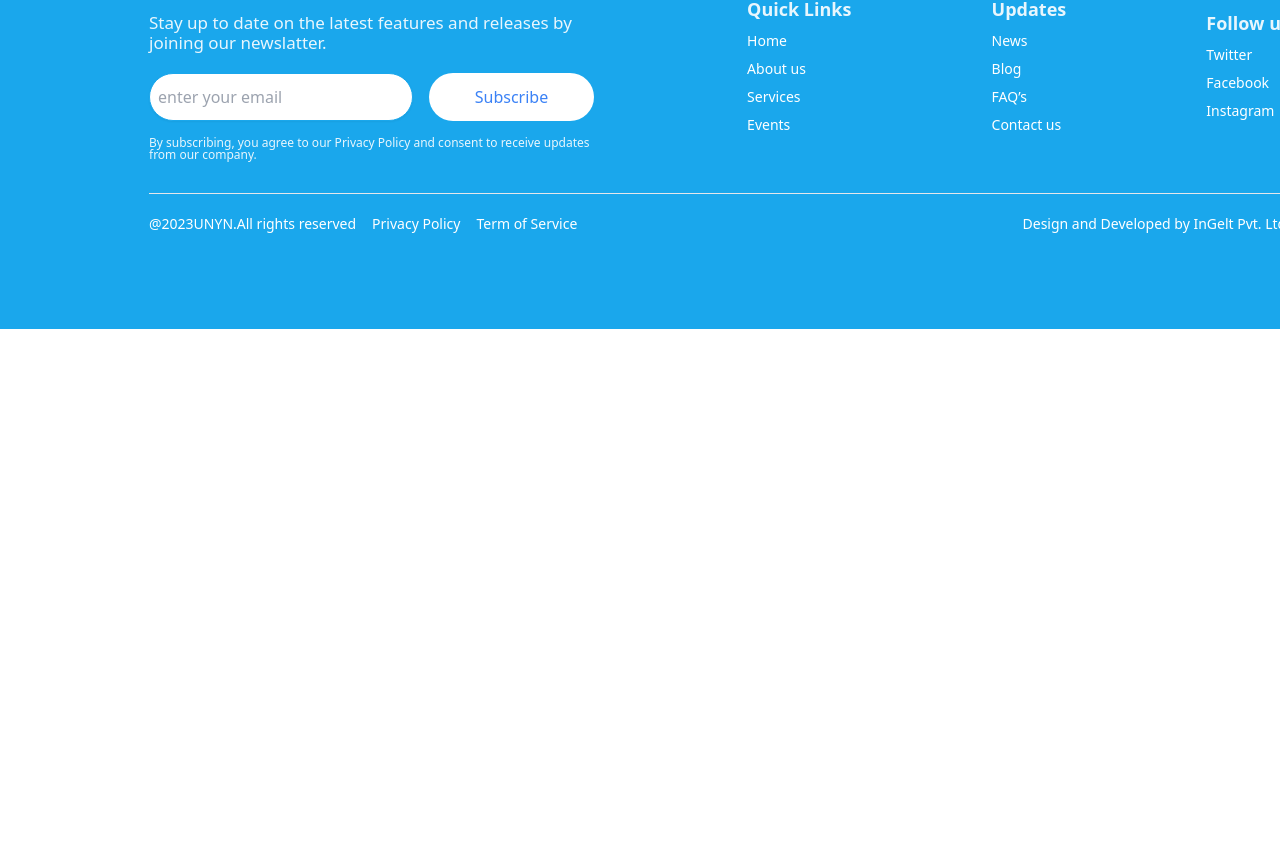
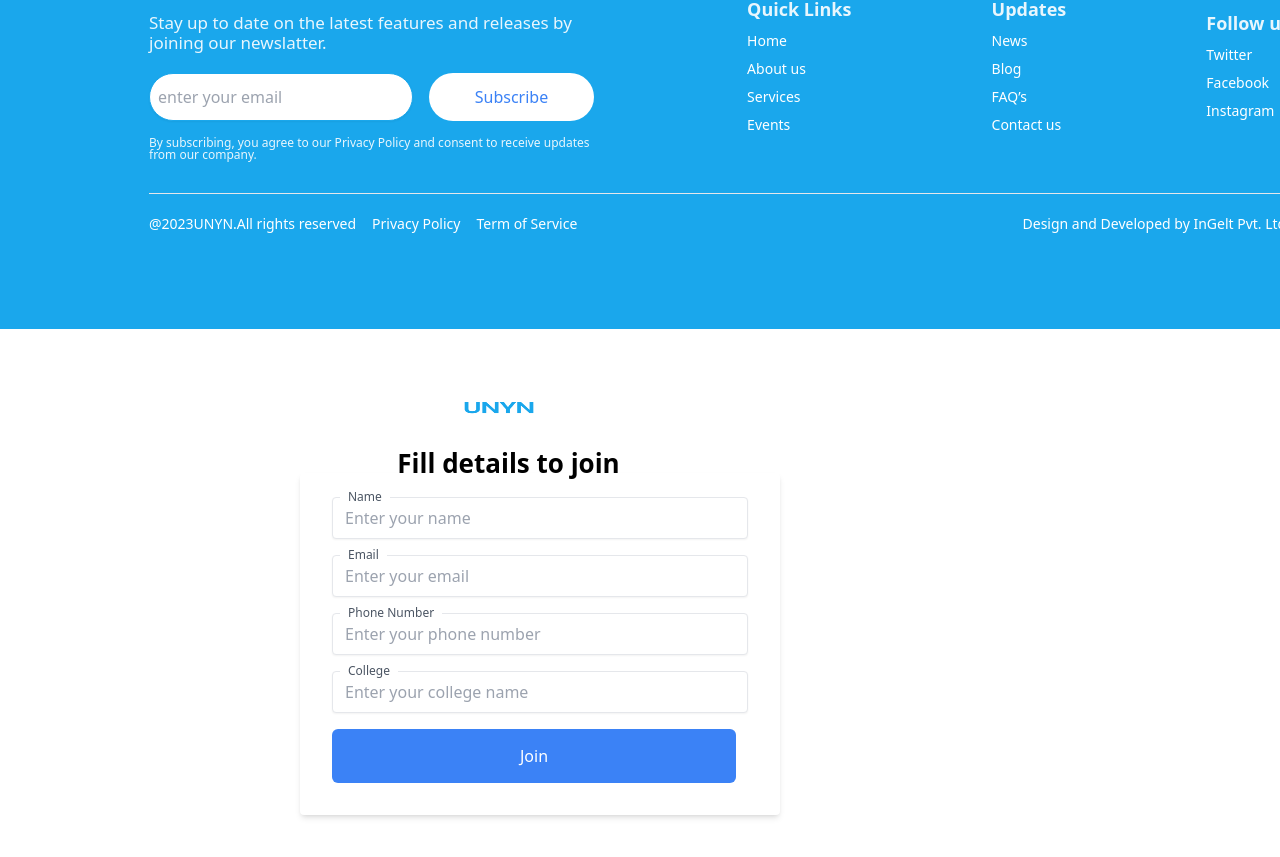
Before and after one commit to roy2pushkar/UNYN-NGO, a React (Create React App) app: page / in a window 1280 px wide. Shown: the part 5419-6276 px from the top of the page. Before the commit the page ends 5748 px from the top, so only its background shows below. Built offline with nearby package versions, Linux system fonts and the light colour scheme.

Commit message:
UNYN assignment

```diff
--- a/src/App.js
+++ b/src/App.js
@@ -6,6 +6,7 @@ import Events from "./components/Events";
 import Testimonials from "./components/Testimonials";
 import Footer from "./components/Footer";
 import ContactUs from "./components/ContactUs";
+import Join from "./components/Join";
 
 function App() {
   return (
@@ -16,6 +17,7 @@ function App() {
       <Testimonials />
       <ContactUs />
       <Footer />
+      <Join />
     </div>
   );
 }
--- /dev/null
+++ b/src/components/Join.jsx
@@ -0,0 +1,48 @@
+import React from "react";
+import logo from "./assets/logo.png"
+
+const Join = () => {
+    return (
+        <div className="ml-[150px] mr-[150px] pt-[48px] w-[480px] h-[562px]">
+           <div className="flex flex-col justify-center items-end gap-y-2">
+             <img className='  w-[108px] h-[64px] mr-[16%] ' src={logo} alt='arrow'>
+               </img>
+               <h5 className="font-bold text-[26px] leading-7  w-[243px] h-[24px] text-center ">
+                Fill details to join
+               </h5>
+           </div>
+<div class="w-[480px] h-[562px] ml-[150px] mr-[150px]">
+  <form class="bg-white shadow-md rounded px-8 pt-6 pb-8 mb-4">
+    <div class="mb-4 relative">
+      <label for="name" class="absolute px-2 -top-2 left-2 bg-white text-gray-600 text-xs">Name</label>
+      <input type="text" id="name" name="name" class="w-full px-3 py-2 border rounded shadow-sm focus:outline-none focus:ring focus:border-blue-300" placeholder="Enter your name" />
+    </div>
+
+    <div class="mb-4 relative">
+      <label for="email" class="absolute px-2 -top-2 left-2 bg-white text-gray-600 text-xs">Email</label>
+      <input type="email" id="email" name="email" class="w-full px-3 py-2 border rounded shadow-sm focus:outline-none focus:ring focus:border-blue-300" placeholder="Enter your email" />
+    </div>
+     <div class="mb-4 relative">
+      <label for="Phone Number" class="absolute px-2 -top-2 left-2 bg-white text-gray-600 text-xs">Phone Number</label>
+      <input type="number" id="number" name="number" class="w-full px-3 py-2 border rounded shadow-sm focus:outline-none focus:ring focus:border-blue-300" placeholder="Enter your phone number" />
+    </div>
+     <div class="mb-4 relative">
+      <label for="text" class="absolute px-2 -top-2 left-2 bg-white text-gray-600 text-xs"> College</label>
+      <input type="text" id="text" name="text" class="w-full px-3 py-2 border rounded shadow-sm focus:outline-none focus:ring focus:border-blue-300" placeholder="Enter your college name" />
+    </div>
+
+
+
+    <div class="flex items-center justify-between">
+     <button className="bg-blue-500 text-white font-normal w-[480px] h-[54px] py-2 px-4 mr-3 rounded-md">
+      Join
+    </button>
+    </div>
+  </form>
+</div>
+
+        </div>
+    )
+}
+
+export default Join;
```
